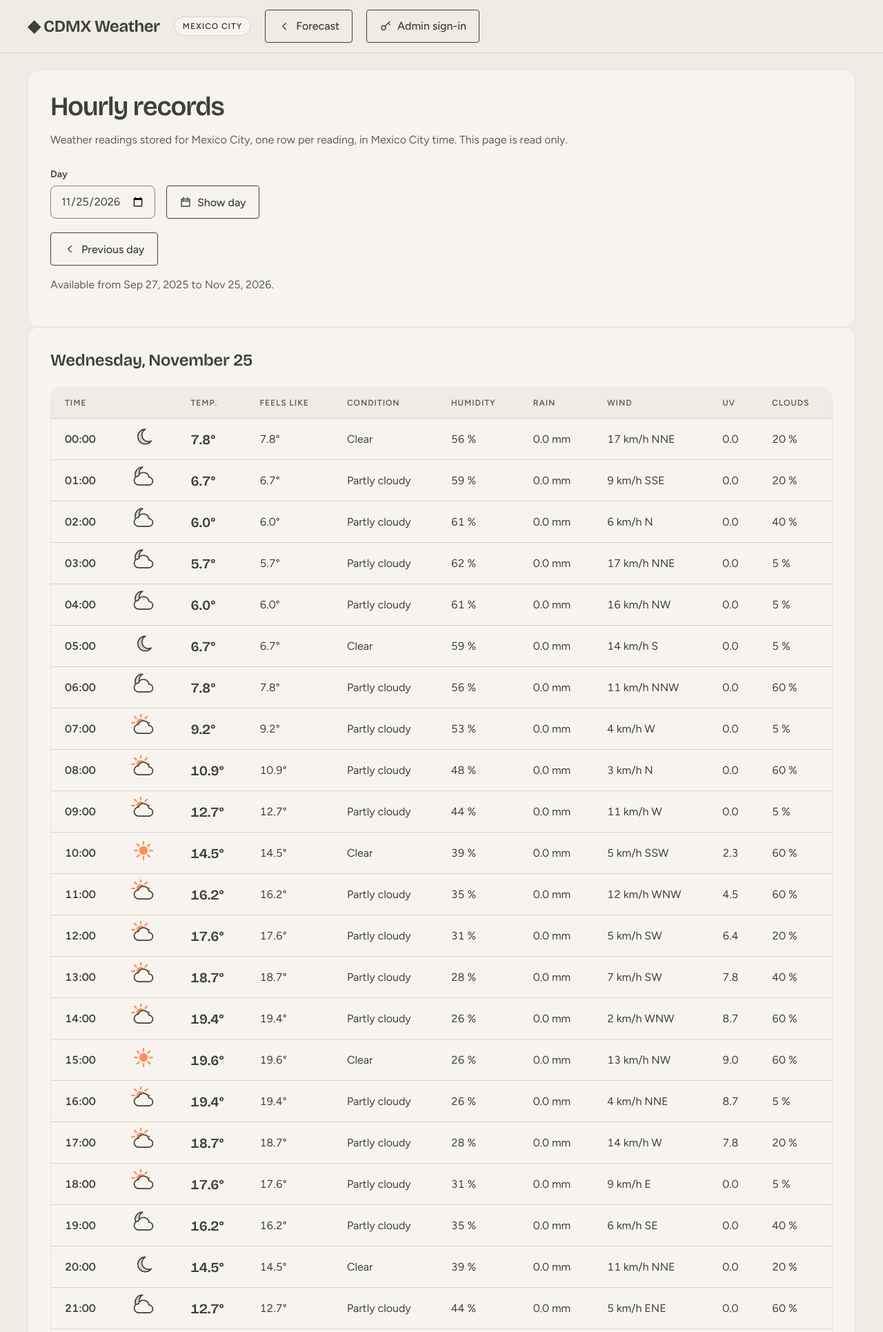
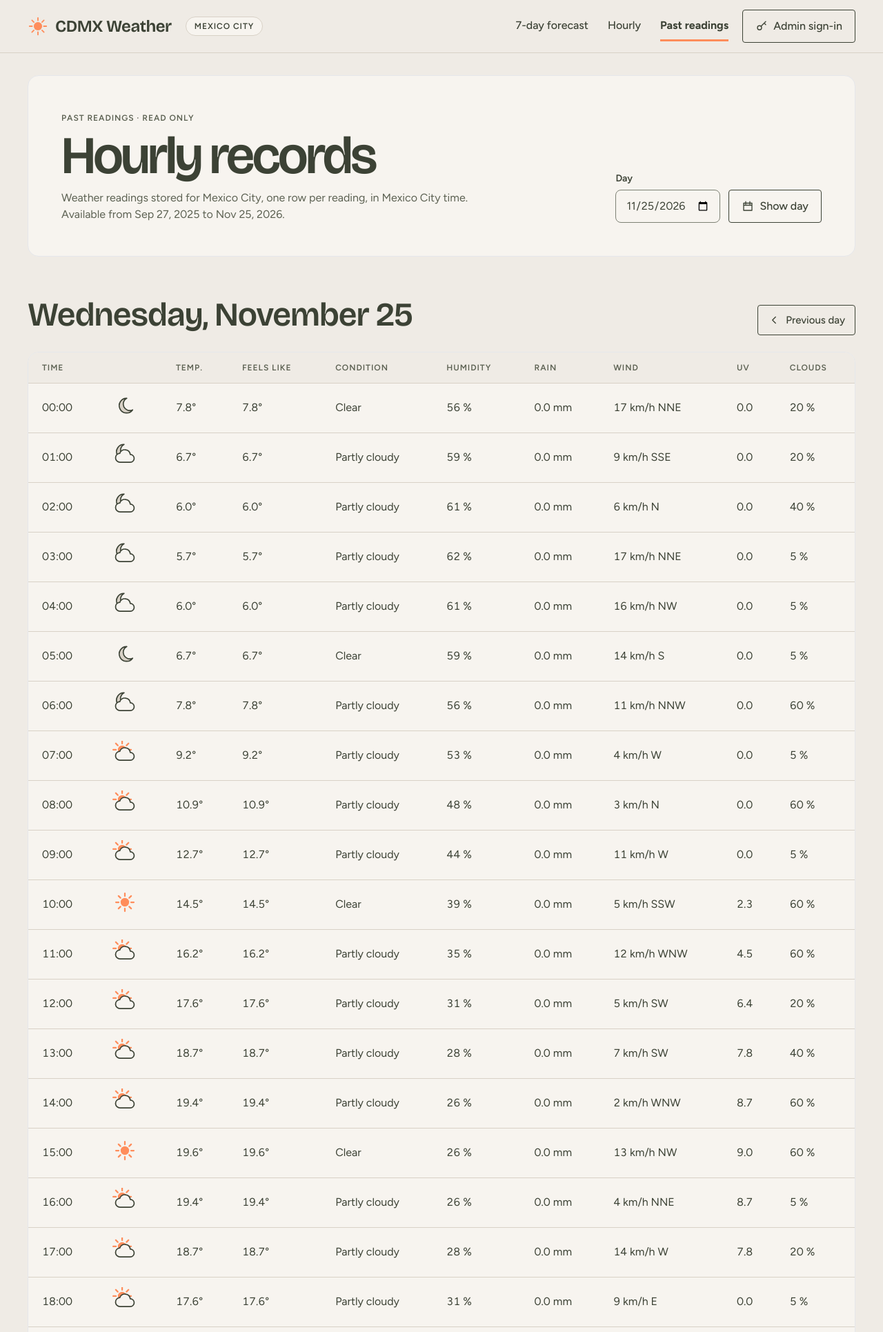
Before and after one commit to elsamrobles9-rgb/Pronostico-del-clima, a Flask app: page /registros in a window 1280 px wide. Shown: the top 1931 px of the page at 69% size. Run offline with Flask 3, Linux system fonts and the light colour scheme.

Commit message:
Diseño: registros públicos, mi perfil y enlaces con url_for

```diff
--- a/static/style.css
+++ b/static/style.css
@@ -319,6 +319,22 @@ body.publico main.pub{flex:1 0 auto;width:100%;max-width:var(--ancho);margin:0 a
   .temps .min{font-size:18px}
 }
 
+.pub-nav a.activo{border-bottom-color:var(--accent);font-weight:700}
+.reg-cabeza{display:flex;align-items:flex-end;justify-content:space-between;gap:24px 48px;flex-wrap:wrap;margin-top:8px;padding:48px;border:1px solid var(--line-soft);border-radius:var(--r-xl);background:var(--surface)}
+.reg-cabeza h1{margin:8px 0 12px;font-size:clamp(3rem,6vw,5.5rem);line-height:.95;letter-spacing:-.05em}
+.reg-cabeza .muted{max-width:60ch;margin:0}
+.reg-buscar{display:flex;align-items:flex-end;gap:12px}
+.reg-aviso{margin-top:24px}
+.reg-dia{margin-top:56px}
+.reg-pasar{display:flex;gap:12px}
+.perfil-rejilla{display:grid;grid-template-columns:minmax(0,1fr) minmax(0,1.4fr);gap:24px;align-items:start}
+.perfil-cuenta{display:flex;flex-direction:column;align-items:flex-start;gap:12px}
+.perfil-cuenta h2{margin:0;font-size:28px}
+.perfil-avatar{width:72px;height:72px;display:inline-flex;align-items:center;justify-content:center;border-radius:50%;background:var(--text);color:var(--on-dark);font-size:24px;font-weight:700;letter-spacing:.04em}
+.perfil-cuenta dl{display:grid;grid-template-columns:max-content 1fr;gap:10px 20px;width:100%;margin:12px 0 0;padding:20px;border-radius:var(--r-md);background:var(--bg)}
+.perfil-cuenta dt{font-size:14px;color:var(--text-2)}
+.perfil-cuenta dd{margin:0;font-weight:600;word-break:break-word}
+
 /* ---------- 17. Íconos del clima (macros wx y flecha) ---------- */
 .wx{width:56px;height:56px;flex-shrink:0}.wx-xl{width:150px;height:150px}.wx-sm{width:36px;height:36px}
 .wx-sol circle{fill:var(--accent)}
--- a/templates/base.html
+++ b/templates/base.html
@@ -42,7 +42,7 @@
 {% if puede is not defined or puede.importar %}<a href="{{ url_for('import_records') }}"{% if seccion == 'importar' %} class="activo" aria-current="page"{% endif %}>Import</a>{% endif %}
 {% if puede is not defined or puede.gestionar_admins %}<a href="{{ url_for('admin_users') }}"{% if seccion == 'usuarios' %} class="activo" aria-current="page"{% endif %}>Administrators</a>{% endif %}
 {% if puede is not defined or puede.ver_bitacora %}<a href="{{ url_for('admin_audit') }}"{% if seccion == 'auditoria' %} class="activo" aria-current="page"{% endif %}>Audit log</a>{% endif %}
-{% if puede is not defined or puede.mi_perfil %}<a href="/account/profile"{% if seccion == 'perfil' %} class="activo" aria-current="page"{% endif %}>My profile</a>{% endif %}
+{% if puede is not defined or puede.mi_perfil %}<a href="{{ url_for('perfil') }}"{% if seccion == 'perfil' %} class="activo" aria-current="page"{% endif %}>My profile</a>{% endif %}
 </nav>{% endif %}
 </header>
 <main class="{% block main_clase %}ad-main{% endblock %}">
--- a/templates/public.html
+++ b/templates/public.html
@@ -10,7 +10,7 @@
 <a class="ad-brand" href="{{ url_for('public_home') }}"><svg class="marca" viewBox="0 0 64 64" aria-hidden="true"><g class="wx-sol"><circle cx="32" cy="32" r="13"/><path class="wx-rayos" d="M32 6v8M32 50v8M6 32h8M50 32h8M13.6 13.6l5.7 5.7M44.7 44.7l5.7 5.7M13.6 50.4l5.7-5.7M44.7 19.3l5.7-5.7"/></g></svg>CDMX Weather</a>
 <span class="ad-pill">Mexico City</span>
 {% if mode == 'demo' %}<span class="ad-pill modo">{{ 'Offline · real data' if datos_reales else 'Demo mode' }}</span>{% endif %}
-<nav class="pub-nav" aria-label="Forecast sections">{% if not problem %}<a href="#dias">7-day forecast</a><a href="#horas">Hourly</a>{% endif %}<a href="/registros">Past readings</a></nav>
+<nav class="pub-nav" aria-label="Forecast sections">{% if not problem %}<a href="#dias">7-day forecast</a><a href="#horas">Hourly</a>{% endif %}<a href="{{ url_for('registros_publicos') }}">Past readings</a></nav>
 <a class="ad-btn {{ 'primario' if current_user else '' }} pub-acceso" href="{{ url_for('inicio') if current_user else url_for('login') }}">{{ icon('table') if current_user else icon('key') }} {{ 'Admin panel' if current_user else 'Admin sign-in' }}</a>
 </div></header>
 <main class="pub">
@@ -59,5 +59,5 @@
 </main>
 <footer class="pub-pie"><div class="pub-pie-in">
 <p class="pub-marca" aria-hidden="true">CDMX Weather</p>
-<div class="pub-pie-linea"><p>CDMX Weather · Data: Open-Meteo.com (CC BY 4.0) · Statistical forecast by this system, not official</p><nav aria-label="Footer"><a href="/registros">Past readings</a><a href="{{ url_for('login') }}">Admin sign-in</a></nav></div>
+<div class="pub-pie-linea"><p>CDMX Weather · Data: Open-Meteo.com (CC BY 4.0) · Statistical forecast by this system, not official</p><nav aria-label="Footer"><a href="{{ url_for('registros_publicos') }}">Past readings</a><a href="{{ url_for('login') }}">Admin sign-in</a></nav></div>
 </div></footer></body></html>
--- a/templates/registros.html
+++ b/templates/registros.html
@@ -5,36 +5,44 @@
 <symbol id="next" viewBox="0 0 24 24"><path d="M9 6l6 6-6 6"/></symbol>
 <symbol id="key" viewBox="0 0 24 24"><circle cx="8" cy="15" r="4"/><path d="M11 12l9-9M17 6l3 3"/></symbol>
 <symbol id="table" viewBox="0 0 24 24"><path d="M4 5h16v14H4zM4 10h16M10 5v14"/></symbol>
-<symbol id="error" viewBox="0 0 24 24"><circle cx="12" cy="12" r="9"/><path d="M9 9l6 6M15 9l-6 6"/></symbol>
 <symbol id="calendar" viewBox="0 0 24 24"><path d="M4 6h16v14H4zM4 10h16M8 3v5M16 3v5"/></symbol>
+<symbol id="info" viewBox="0 0 24 24"><circle cx="12" cy="12" r="9"/><path d="M12 11v6M12 7.5v.5"/></symbol>
 </svg>
 {% macro valor(x, unidad='') %}{{ '—' if x is none else (x ~ unidad) }}{% endmacro %}
 <header class="ad-header"><div class="ad-header-in">
-<a class="ad-brand" href="{{ url_for('public_home') }}">◆ CDMX Weather</a>
+<a class="ad-brand" href="{{ url_for('public_home') }}"><svg class="marca" viewBox="0 0 64 64" aria-hidden="true"><g class="wx-sol"><circle cx="32" cy="32" r="13"/><path class="wx-rayos" d="M32 6v8M32 50v8M6 32h8M50 32h8M13.6 13.6l5.7 5.7M44.7 44.7l5.7 5.7M13.6 50.4l5.7-5.7M44.7 19.3l5.7-5.7"/></g></svg>CDMX Weather</a>
 <span class="ad-pill">Mexico City</span>
-<a class="ad-btn pub-acceso" href="{{ url_for('public_home') }}">{{ icon('back') }} Forecast</a>
+<nav class="pub-nav" aria-label="Sections"><a href="{{ url_for('public_home') }}#dias">7-day forecast</a><a href="{{ url_for('public_home') }}#horas">Hourly</a><a href="{{ url_for('registros_publicos') }}" class="activo" aria-current="page">Past readings</a></nav>
 <a class="ad-btn {{ 'primario' if current_user else '' }} pub-acceso" href="{{ url_for('inicio') if current_user else url_for('login') }}">{{ icon('table') if current_user else icon('key') }} {{ 'Admin panel' if current_user else 'Admin sign-in' }}</a>
 </div></header>
 <main class="pub">
-<section class="card">
-<h1>Hourly records</h1>
-<p class="muted">Weather readings stored for Mexico City, one row per reading, in Mexico City time. This page is read only.</p>
-<form class="ad-filtros" method="get" action="{{ url_for('registros_publicos') }}">
+<section class="reg-cabeza" aria-labelledby="t-reg">
+<div>
+<span class="pub-eyebrow">Past readings · read only</span>
+<h1 id="t-reg">Hourly records</h1>
+<p class="muted">Weather readings stored for Mexico City, one row per reading, in Mexico City time.{% if primero and ultimo %} Available from {{ primero|short_date }}, {{ primero.year }} to {{ ultimo|short_date }}, {{ ultimo.year }}.{% endif %}</p>
+</div>
+<form class="reg-buscar" method="get" action="{{ url_for('registros_publicos') }}">
 <label class="campo">Day<input type="date" name="dia" value="{{ dia.isoformat() if dia else '' }}"{% if primero %} min="{{ primero.isoformat() }}"{% endif %}{% if ultimo %} max="{{ ultimo.isoformat() }}"{% endif %} required></label>
 <button class="ad-btn" type="submit">{{ icon('calendar') }} Show day</button>
 </form>
-<nav class="ad-acciones" aria-label="Days">
-{% if anterior %}<a class="ad-btn" href="{{ url_for('registros_publicos', dia=anterior.isoformat()) }}">{{ icon('back') }} Previous day</a>{% endif %}
-{% if siguiente %}<a class="ad-btn" href="{{ url_for('registros_publicos', dia=siguiente.isoformat()) }}">Next day {{ icon('next') }}</a>{% endif %}
+</section>
+{% if problem %}<div class="ad-alerta error reg-aviso" role="alert">{{ icon('info') }}<span class="cuerpo"><span class="titulo">The records could not be shown</span>{{ problem }}</span></div>{% endif %}
+<section class="pub-seccion reg-dia" aria-labelledby="t-dia">
+<div class="pub-titulo">
+<h2 id="t-dia">{{ dia|long_date if dia else 'No day selected' }}</h2>
+<nav class="reg-pasar" aria-label="Days">
+{% if anterior %}<a class="ad-btn chico" href="{{ url_for('registros_publicos', dia=anterior.isoformat()) }}">{{ icon('back') }} Previous day</a>{% endif %}
+{% if siguiente %}<a class="ad-btn chico" href="{{ url_for('registros_publicos', dia=siguiente.isoformat()) }}">Next day {{ icon('next') }}</a>{% endif %}
 </nav>
-{% if primero and ultimo %}<p class="muted">Available from {{ primero|short_date }}, {{ primero.year }} to {{ ultimo|short_date }}, {{ ultimo.year }}.</p>{% endif %}
+</div>
+<div class="table-wrap"><table><thead><tr><th scope="col">Time</th><th scope="col"><span class="ad-sr">Sky</span></th><th scope="col">Temp.</th><th scope="col">Feels like</th><th scope="col">Condition</th><th scope="col">Humidity</th><th scope="col">Rain</th><th scope="col">Wind</th><th scope="col">UV</th><th scope="col">Clouds</th></tr></thead><tbody>
+{% for f in filas %}<tr><td class="hora">{{ f.hora }}</td><td>{{ wx(f.icono, f.dia_luz, 'wx wx-sm') }}</td><td class="t">{{ valor(f.temperatura, '°') }}</td><td>{{ valor(f.sensacion, '°') }}</td><td>{{ f.texto|en }}</td><td>{{ valor(f.humedad, ' %') }}</td><td>{{ valor(f.lluvia, ' mm') }}</td><td>{{ valor(f.viento, ' km/h') }} {{ f.rumbo or '' }}</td><td>{{ valor(f.uv) }}</td><td>{{ valor(f.nubes, ' %') }}</td></tr>
+{% else %}<tr><td colspan="10" class="empty">There are no readings for this day.</td></tr>{% endfor %}</tbody></table></div>
+<p class="ad-nota">A reading deleted by the super administrator disappears from this page after the next data load.</p>
 </section>
-{% if problem %}<div class="ad-alerta error" role="alert">{{ icon('error') }}<span class="cuerpo"><span class="titulo">The records could not be shown</span>{{ problem }}</span></div>{% endif %}
-<section class="horas card">
-<h2>{{ dia|long_date if dia else 'No day selected' }}</h2>
-<div class="table-wrap"><table><thead><tr><th scope="col">Time</th><th scope="col"><span class="ad-sr">Icon</span></th><th scope="col">Temp.</th><th scope="col">Feels like</th><th scope="col">Condition</th><th scope="col">Humidity</th><th scope="col">Rain</th><th scope="col">Wind</th><th scope="col">UV</th><th scope="col">Clouds</th></tr></thead><tbody>
-{% for f in filas %}<tr><td class="hora">{{ f.hora }}</td><td>{{ wx(f.icono, f.dia_luz, 'wx wx-sm') }}</td><td class="t">{{ valor(f.temperatura, '°') }}</td><td>{{ valor(f.sensacion, '°') }}</td><td>{{ f.texto|en }}</td><td>{{ valor(f.humedad, ' %') }}</td><td>{{ valor(f.lluvia, ' mm') }}</td><td>{{ valor(f.viento, ' km/h') }} {{ f.rumbo }}</td><td>{{ valor(f.uv) }}</td><td>{{ valor(f.nubes, ' %') }}</td></tr>
-{% else %}<tr><td colspan="10" class="empty">There are no readings for this day.</td></tr>{% endfor %}</tbody></table></div>
-<p class="muted">A reading deleted by the super administrator disappears from this page after the next data load.</p>
-</section>
-</main><footer class="ad-pie">CDMX Weather · Data: Open-Meteo.com (CC BY 4.0) and readings entered by the administrators</footer></body></html>
+</main>
+<footer class="pub-pie"><div class="pub-pie-in">
+<p class="pub-marca" aria-hidden="true">CDMX Weather</p>
+<div class="pub-pie-linea"><p>CDMX Weather · Data: Open-Meteo.com (CC BY 4.0) and readings entered by the administrators</p><nav aria-label="Footer"><a href="{{ url_for('public_home') }}">Forecast</a><a href="{{ url_for('login') }}">Admin sign-in</a></nav></div>
+</div></footer></body></html>
```
Also changed, not shown: public/static/style.css (+16 -0 lines), templates/perfil.html (+11 -5 lines).
